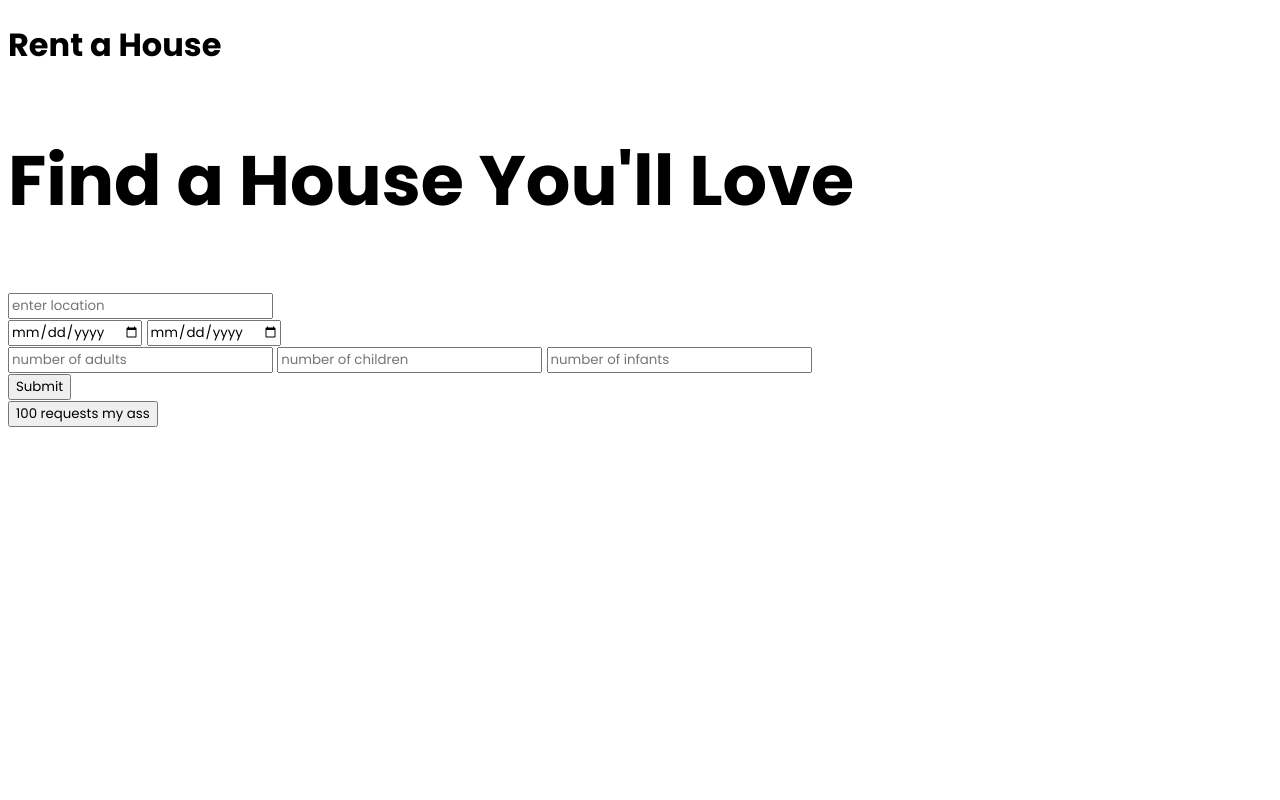
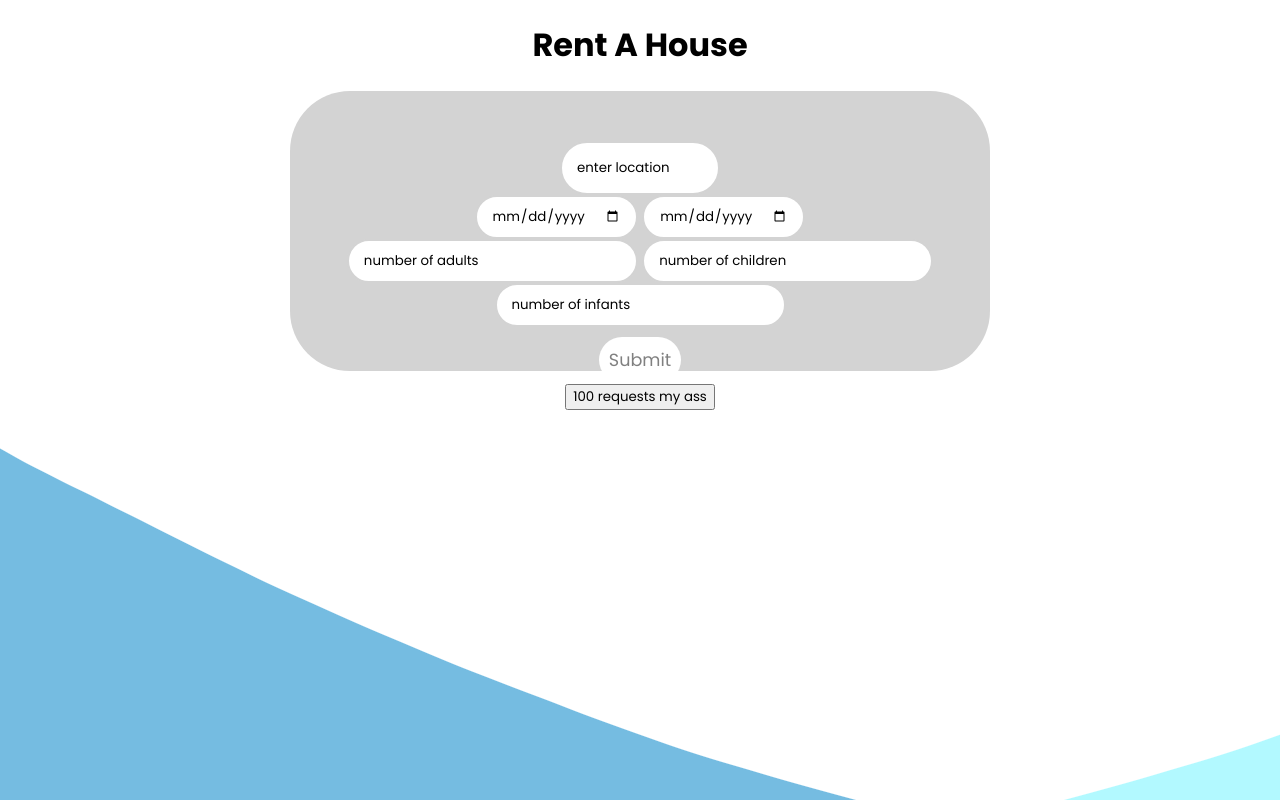
Before and after one commit to ryanguyen206/BNB-B, a website: page public/index.html in a window 1280 px wide. Drawn offline with Linux system fonts and the light colour scheme.

Commit message:
updated styles

```diff
--- a/public/index.html
+++ b/public/index.html
@@ -14,13 +14,15 @@
     <title>BNB-B</title>
   </head>
   <body>
-    <h1>Rent a House</h1>
-    <h2>Find a House You'll Love</h2>
+
+
+        <h1 id="quote1">Rent A House</h1>
+        <h2></h2>
+
 
         <section class="container">
           <form class="form" id="searchForm">
             <div id="locationDiv" class="searchTerm">
-          <i class="fas fa-search" id="locationSearch">
                 <input
                   type="text"
                   id="location"
@@ -28,7 +30,7 @@
                   required
                   placeholder="enter location"
                 />
-          </i>
+
             </div>
             <div id="checkin_checkout" class="searchTerm">
               <input type="date" id="check-in" class="searchTermInput" required />
@@ -99,3 +101,37 @@
         <script src="index.js"></script>
       </body>
     </html>
+
+    <div id="showHouses">
+      <!-- this div is purposely empty because we are waiting for user input -->
+    </div>
+
+    <!-- BEGINNING OF MODAL 1 -->
+    <div class="full-img" id="modal1_fullDisplay">
+      <p style="color: yellow">
+        The FIRST Modal is now open. We will need to edit the .css accordingly to our diagrams. For
+        future note: we will probably need to make two seperate "full-img" class for their
+        respective modals with it's own unique properties
+      </p>
+      <input type="submit" value="open modal2 (checkout)" onclick="openModal2()" />
+    </div>
+    <div id="showDummy">
+      <!-- MARCUS: This was originally "showHouses." Remains empty until dummy button is hit-->
+    </div>
+    <!-- END OF MODAL 1 -->
+
+    <!-- BEGINNING OF MODAL 2 -->
+    <!-- Modal Code -->
+    <div class="full-img" id="modal2_fullDisplay">
+      <!-- When thumbnail is clicked, src is changed -->
+      <p style="color: greenyellow">
+        The SECOND Modal is now open. It will be used as a sort of "checkout" pop-up. It uses it's
+        own method "openModal2" that closes out anything related to Modal1. Notice how this text is
+        different to FIRST Modal and boo.png is shown. Press ESC or click outside the text to exit.
+      </p>
+    </div>
+    <!-- END OF MODAL 2 -->
+
+    <script src="index.js"></script>
+  </body>
+</html>
--- a/public/styles.css
+++ b/public/styles.css
@@ -2,15 +2,12 @@
    font-family: 'Poppins', sans-serif
 }
 
-h2 {
-   font-size:70px;
-}
-#showHouses  {
 
-}
-
-.card {
-
+body {
+  background-image: url("bnb_bg.png");
+  background-size: auto;
+  background-attachment: fixed;
+  margin:0;
 }
 
 /* MARCUS'S MODAL CODE */
@@ -80,3 +77,109 @@ h2 {
    opacity: 0.5;
  }
  /* END OF MARCUS'S MODAL CODE */
+
+
+/* search form */
+
+#quote1 {
+  text-align: center;
+
+}
+
+.container {
+  width: 700px;
+  height: 230px;
+  background-color: lightgrey;
+  border-radius: 60px;
+  padding-top: 50px;
+  margin: 0 auto;
+  text-align: center;
+}
+
+
+
+#location {
+  margin:0 auto;
+  width: 18%;
+  max-width: 700px;
+  display: flex;
+  align-items: center;
+  border-radius: 60px;
+  padding: 15px;
+  border: 2px solid lightgray;
+
+}
+
+#location input {
+      background: transparent;
+      flex: 1;
+      border: 0;
+      outline: none;
+      font-size: 20px;
+      color: black;
+}
+
+::placeholder{
+  color: black;
+}
+
+#check-in {
+  padding: 15px;
+  border: 2px solid lightgray;
+  border-radius: 60px;
+  height: 10px;
+}
+
+#check-out {
+  padding: 15px;
+  border: 2px solid lightgray;
+  border-radius: 60px;
+  height: 10px;
+}
+
+#numberOfAdults {
+  padding: 15px;
+  border: 2px solid lightgray;
+  border-radius: 60px;
+  height: 10px;
+}
+
+#numberOfChildren {
+  padding: 15px;
+  border: 2px solid lightgray;
+  border-radius: 60px;
+  height: 10px;
+}
+
+#numberOfInfants {
+  padding: 15px;
+  border: 2px solid lightgray;
+  border-radius: 60px;
+  height: 10px;
+}
+
+#submitButton input {
+  margin-top:10px;
+  font-size: 1.1rem;
+  border: none;
+  background-color: white;
+  color: grey;
+  padding: 10px;
+  border-radius: 1.5rem;
+  cursor: pointer;
+  outline: 0;
+}
+
+#submitButton input:hover{
+  --webkit-box-shadow: 0px 0px 3px 0px rgba(0, 0, 0, 0.67);
+  -moz-box-shadow: 0px 0px 3px 0px rgba(0, 0, 0, 0.67);
+  box-shadow: 0px 0px 3px 0px rgba(0, 0, 0, 0.67);
+}
+
+input:-webkit-autofill,
+input:-webkit-autofill:hover,
+input:-webkit-autofill:focus,
+input:-webkit-autofill:active
+{
+  -webkit-box-shadow: 0 0 0 30px white inset !important;
+}
```
Also changed, not shown: public/bnb_bg.png (added). Lines whose indentation alone changed are shown as unchanged.
